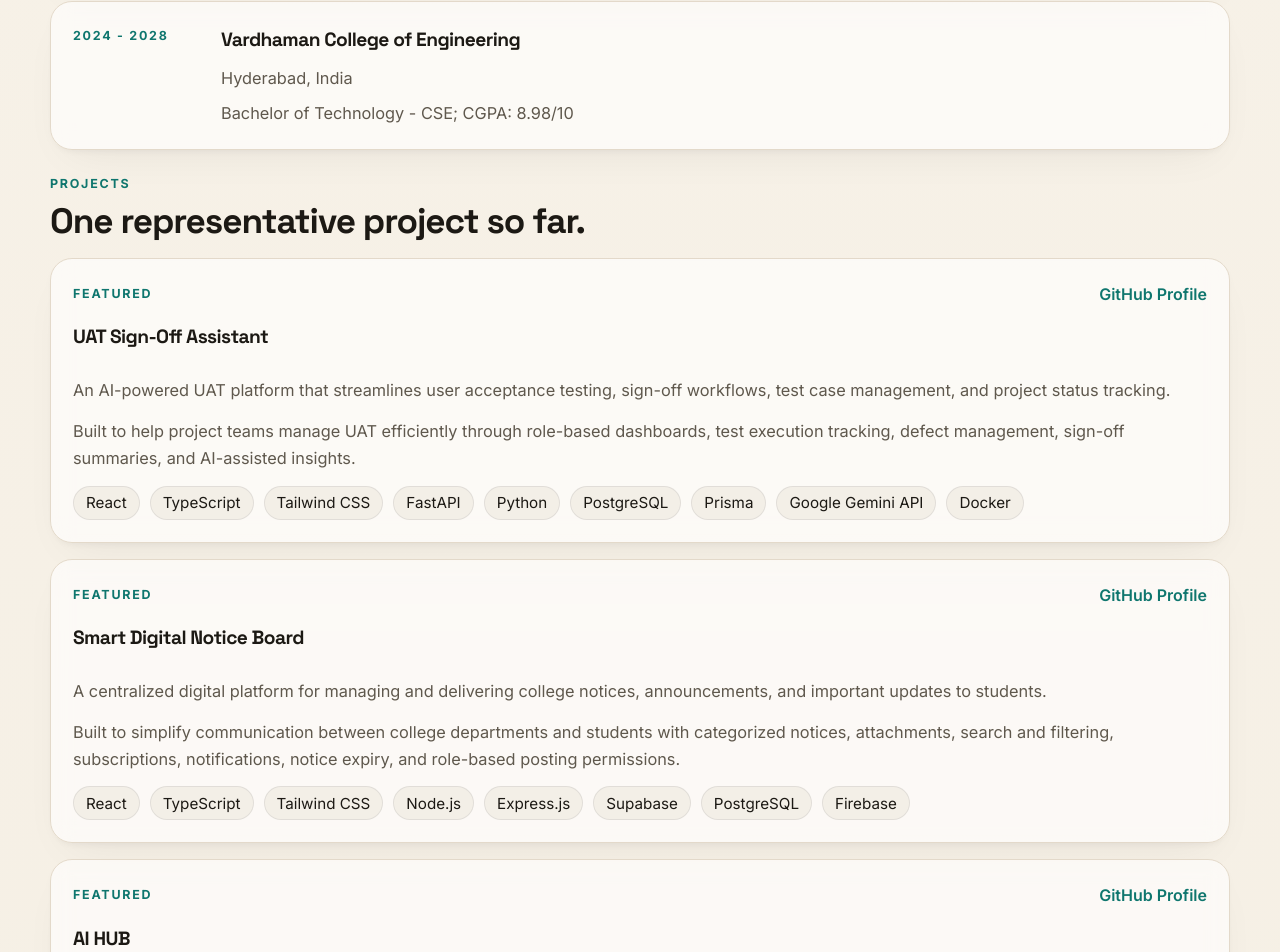
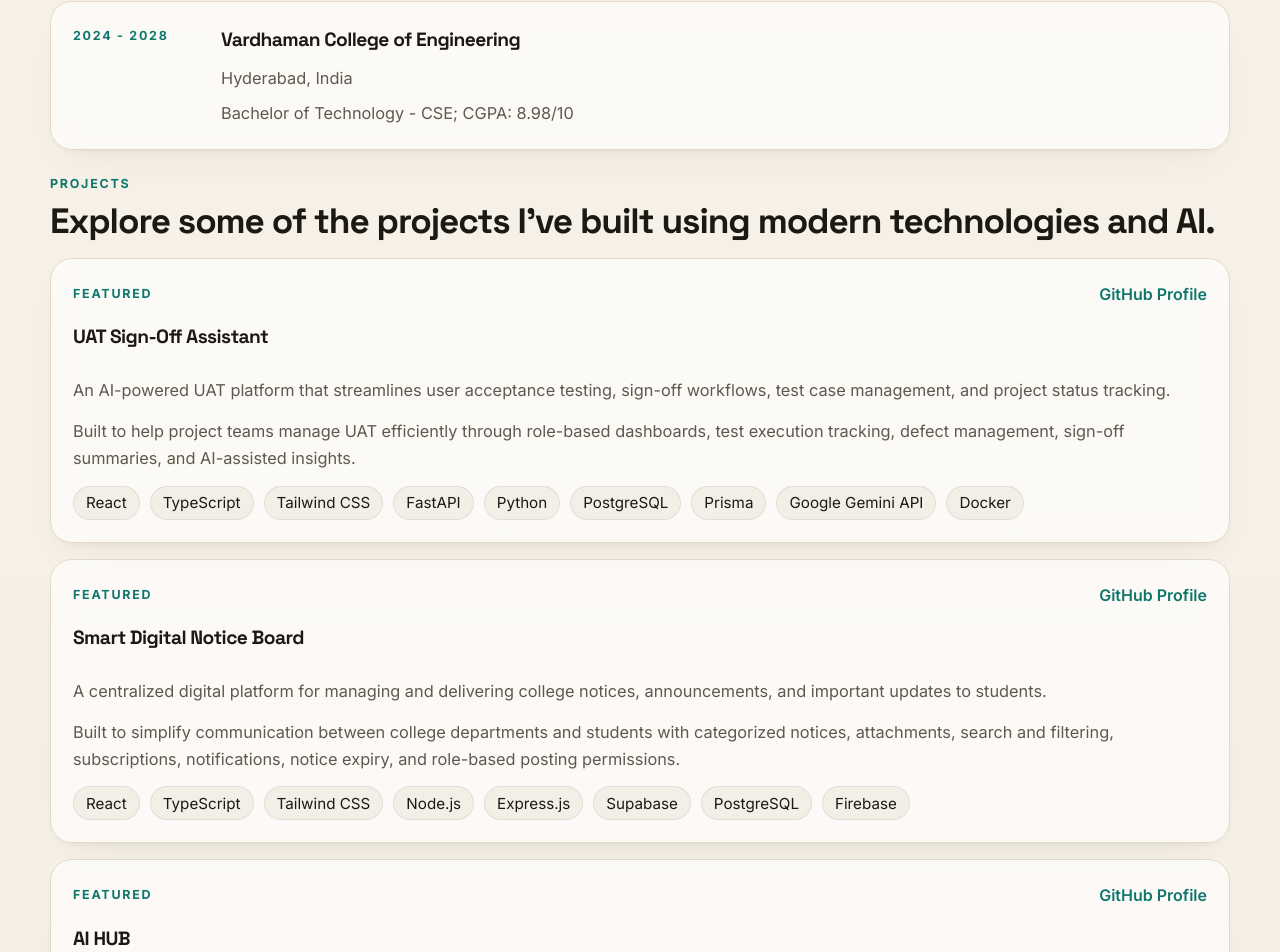
Before and after one commit to santhoshandhavarapu25-ops/Portfolio, a React (Vite) app in the folder client/: page / in a window 1280 px wide. Shown: the part 2091-3043 px from the top of the page. Built offline with nearby package versions, Linux system fonts and the light colour scheme.

Commit message:
Added new projects

```diff
--- a/client/src/App.jsx
+++ b/client/src/App.jsx
@@ -243,7 +243,7 @@ function App() {
       <section className="grid-section" id="projects">
         <div className="section-heading">
           <p>Projects</p>
-          <h2>One representative project so far.</h2>
+          <h2>Explore some of the projects I've built using modern technologies and AI.</h2>
         </div>
         <div className="project-grid">
           {projects.map((project) => (
```
